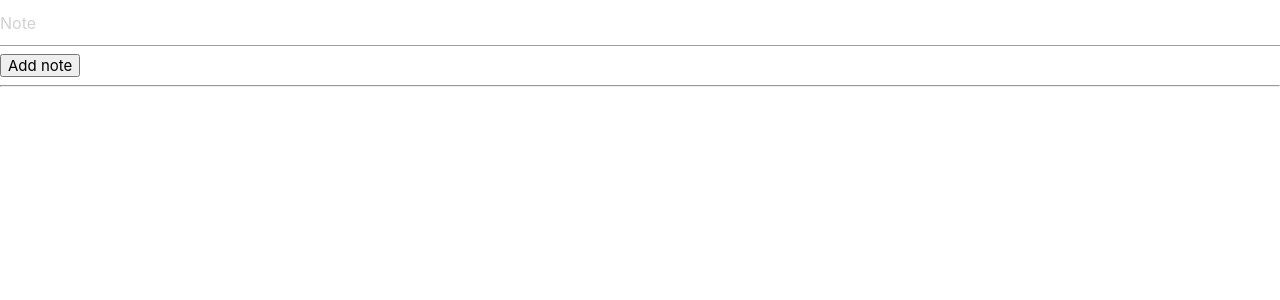
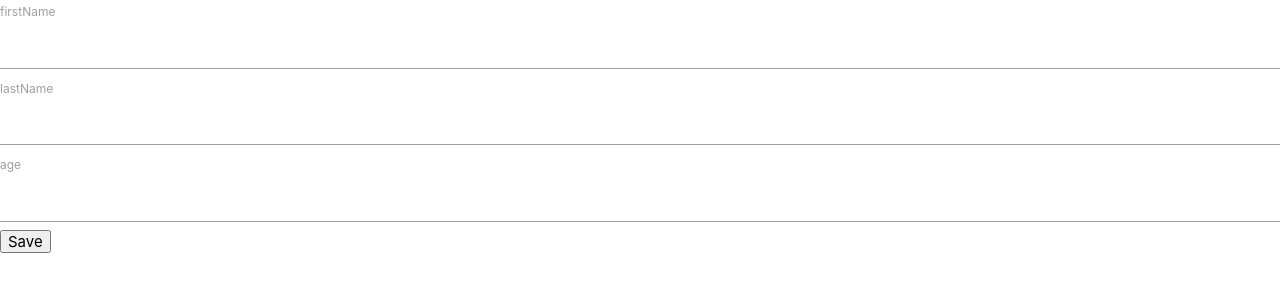
Before and after one commit to YaroslavPikiner/React-Application, a React (Create React App) app in the folder react-typescript/: page / in a window 1280 px wide. Shown: the top 300 px of the page. Built offline with nearby package versions, Linux system fonts and the light colour scheme.

Commit message:
useForm hook with ts

```diff
--- a/react-typescript/package.json
+++ b/react-typescript/package.json
@@ -14,6 +14,7 @@
     "react": "^17.0.2",
     "react-chartjs-2": "^3.0.3",
     "react-dom": "^17.0.2",
+    "react-hook-form": "^7.8.4",
     "react-redux": "^7.2.4",
     "react-router-dom": "^5.2.0",
     "react-scripts": "4.0.3",
--- a/react-typescript/src/App.tsx
+++ b/react-typescript/src/App.tsx
@@ -1,29 +1,35 @@
 
 import React from "react";
+import { RegisterOptions, useForm } from 'react-hook-form';
 import { NewNoteInput } from "./containers/todo/newNoteInput";
-import { useSelector, useDispatch } from "react-redux";
-import { NotesState } from "./redux/noteReducer";
-import { addNote } from "./redux/actions";
 
-function App() {
-  const notes = useSelector<NotesState, NotesState["notes"]>(
-    (state) => state.notes
-  );
-  const dispatch = useDispatch();
+type Profile = {
+  firstName: string,
+  lastName: string,
+  age: number
+}
 
-  const onAddNote = (note: string) => {
-    dispatch(addNote(note));
-  };
+
+const App = () => {
+  const { register, handleSubmit, formState: { errors } } = useForm<Profile>();
+  const onSubmit = handleSubmit((data) => console.log(data));
 
   return (
     <>
-      <NewNoteInput addNote={onAddNote} />
-      <hr />
-      <ul>
-        {notes.map((note) => {
-          return <li key={note}>{note}</li>;
-        })}
-      </ul>
+      <form onSubmit={onSubmit}>
+        <div>
+          <label htmlFor="firstName">firstName</label>
+          <input type="text"  {...register("firstName")} id='firsName' name='firstName' />
+
+          <label htmlFor="lastName">lastName</label>
+          <input  {...register("lastName")} type="text" id='lastName' name='lastName' />
+
+          <label htmlFor="age">age</label>
+          <input {...register("age")} type="text" id='age' name='age' />
+
+          <button type='submit'>Save</button>
+        </div>
+      </form>
     </>
   );
 }
```
Also changed, not shown: 2 other files (tests, documents, lock files or other folders).
